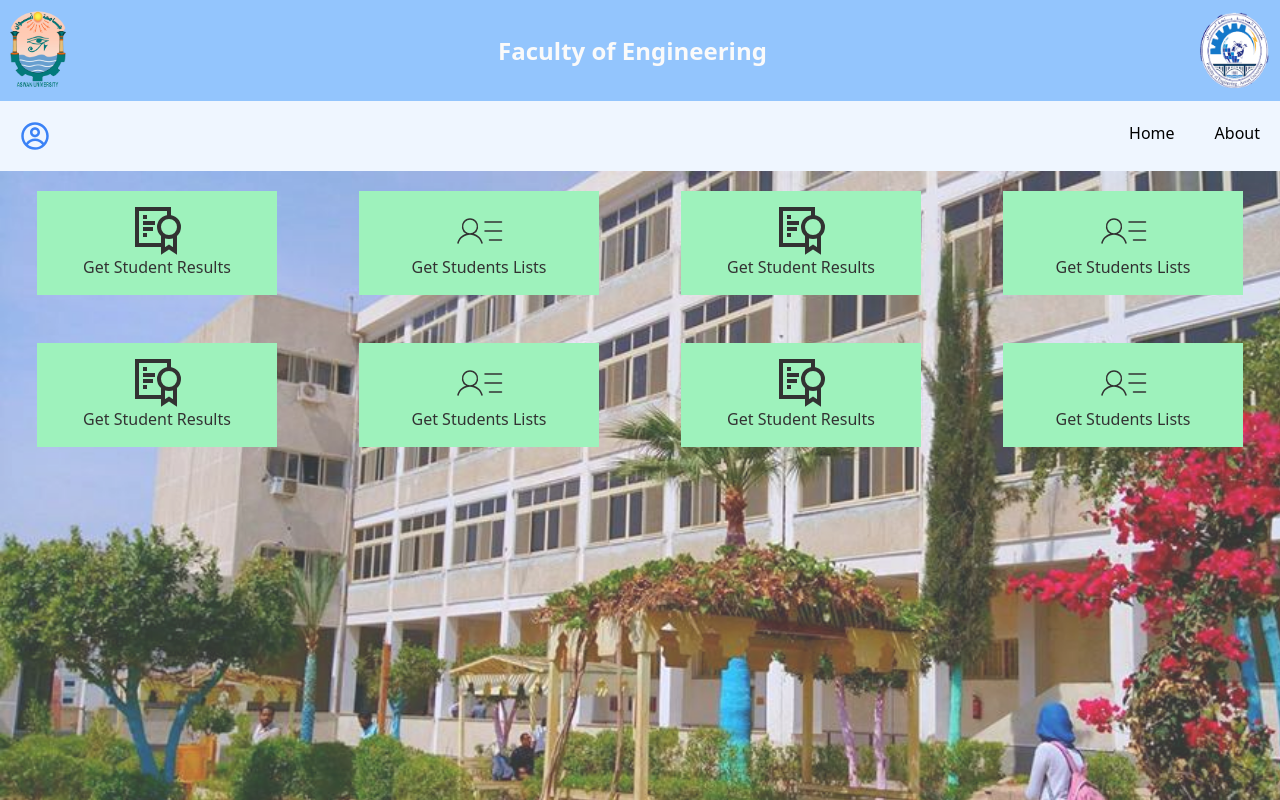
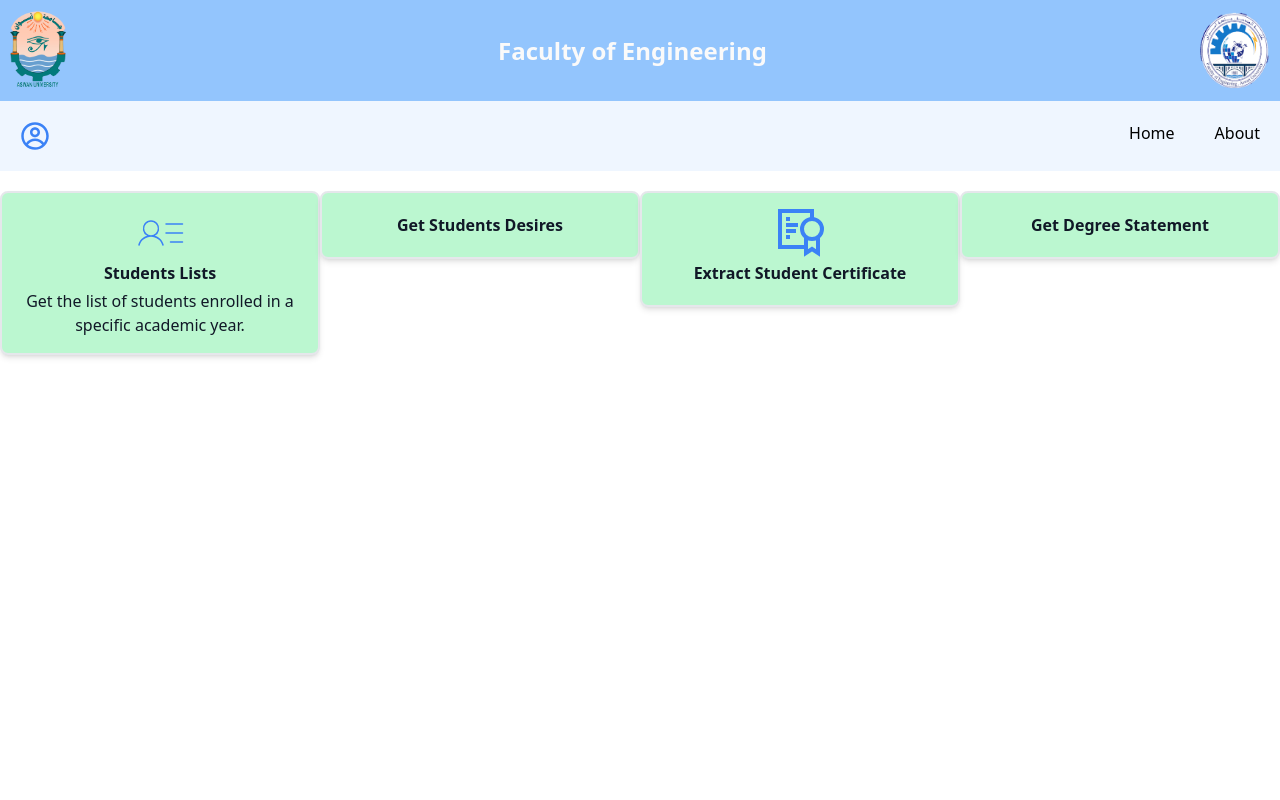
Before and after one commit to Rumbustious/Student-Information-System, a React (Vite) app: page / in a window 1280 px wide. Shown: the top 800 px of the page. Built offline with nearby package versions, Linux system fonts and the light colour scheme.

Commit message:
Implement new feature in Lists component

```diff
--- a/src/App.jsx
+++ b/src/App.jsx
@@ -1,6 +1,7 @@
 import React from "react";
 import { BrowserRouter as Router, Routes, Route } from "react-router-dom";
 import Home from "./pages/Home";
+import Lists from "./pages/Lists";
 // import Ifadah from "./pages/Ifadah";
 // import Degree from "./pages/Degree";
 // import Login from "./pages/Login";
@@ -10,6 +11,7 @@ export default function App() {
         <Router>
             <Routes>
                 <Route exact path="/" element={<Home />} />
+                <Route exact path="/Lists" element={<Lists />} />
                 {/* <Route path="/ifadah" element={<Ifadah />} />
                 <Route path="/degree" element={<Degree />} />
                 <Route path="/login" element={<Login />} /> */}
--- a/src/Components/Card.jsx
+++ b/src/Components/Card.jsx
@@ -1,12 +1,13 @@
 import React from "react";
-
-export default function Card({ title, children }) {
+import { Link } from "react-router-dom";
+export default function Card({ title, description, dir, children }) {
     return (
-        <>
-            <div className="w-60 bg-green-300 text-center m-5 mx-auto p-4 cursor-pointer ">
+        <Link to={dir}>
+            <div className="w-80 text-gray-900 border-2 rounded-lg bg-green-200 shadow-md text-center m-5 mx-auto p-4 cursor-pointer ">
                 {children}
-                {title}
+                <h1 className="font-bold text-l m-1">{title}</h1>
+                <p>{description}</p>
             </div>
-        </>
+        </Link>
     );
 }
--- a/src/pages/Home.jsx
+++ b/src/pages/Home.jsx
@@ -1,48 +1,28 @@
 import React from "react";
 import { GrCertificate } from "react-icons/gr";
 import { PiUserListThin } from "react-icons/pi";
-
 import Header from "../Components/Header";
-import image from "../assets/backgroundHome.jpg";
 import Card from "../Components/Card";
 export default function Home() {
     return (
         <>
             <Header />
-            <div
-                style={{
-                    backgroundImage: `url(${image})`,
-                    backgroundSize: "cover",
-                    opacity: "0.8",
-                    width: "100%",
-                    height: "100vh",
-                }}
-            >
-                <div className="grid grid-cols-4 gap-2">
-                    <Card title="Get Student Results">
-                        <GrCertificate className="text-5xl m-auto" />
+            <div>
+                <div className="grid grid-cols-4">
+                    <Card
+                        title="Students Lists"
+                        description={
+                            "Get the list of students enrolled in a specific academic year."
+                        }
+                        dir={'/Lists'}
+                    >
+                        <PiUserListThin className="text-5xl m-auto text-blue-500" />
                     </Card>
-                    <Card title="Get Students Lists">
-                        <PiUserListThin className="text-5xl m-auto" />
+                    <Card title="Get Students Desires"></Card>
+                    <Card title="Extract Student Certificate">
+                        <GrCertificate className="text-5xl m-auto text-blue-500" />
                     </Card>
-                    <Card title="Get Student Results">
-                        <GrCertificate className="text-5xl m-auto" />
-                    </Card>
-                    <Card title="Get Students Lists">
-                        <PiUserListThin className="text-5xl m-auto" />
-                    </Card>
-                    <Card title="Get Student Results">
-                        <GrCertificate className="text-5xl m-auto" />
-                    </Card>
-                    <Card title="Get Students Lists">
-                        <PiUserListThin className="text-5xl m-auto" />
-                    </Card>
-                    <Card title="Get Student Results">
-                        <GrCertificate className="text-5xl m-auto" />
-                    </Card>
-                    <Card title="Get Students Lists">
-                        <PiUserListThin className="text-5xl m-auto" />
-                    </Card>
+                    <Card title="Get Degree Statement"></Card>
                 </div>
             </div>
         </>
--- /dev/null
+++ b/src/pages/Lists.jsx
@@ -0,0 +1,50 @@
+import React from "react";
+import officer from "../assets/officer.jpg";
+export default function Lists() {
+    return (
+        <>
+            <div class="image">
+                <img src={officer} alt="Officer Image" />
+            </div>
+            <div class="container">
+                <h1>
+                    <b>Student Lists</b>
+                </h1>
+                <form action="#" method="post">
+                    <label>Choose the department:</label>
+                    <input
+                        list="departements"
+                        name="departement"
+                        id="departement"
+                    />
+                    <datalist id="departements">
+                        <option value="الهندسة الكهربية " />
+                        <option value="الهندسة المعمارية " />
+                        <option value="الهندسة المدنية" />
+                    </datalist>
+
+                    <label>Choose the division:</label>
+                    <input list="divisions" name="division" id="division" />
+                    <datalist id="divisions">
+                        <option value="حاسبات" />
+                        <option value="اتصالات" />
+                        <option value="قوى والات" />
+                    </datalist>
+
+                    <label>Academic Year :</label>
+                    <input list="AYear" name="AcademicYear" id="AcademicYear" />
+                    <datalist id="AYear">
+                        <option value="الفرقة الاعدادية" />
+                        <option value="الفرقة الاولى" />
+                        <option value="الفرقة الثانية" />
+                        <option value="الفرقة الثالثة" />
+                        <option value="الفرقة الرابعة" />
+                    </datalist>
+                </form>
+                <button type="button" onclick="submitForm()">
+                    Display
+                </button>
+            </div>
+        </>
+    );
+}
```
